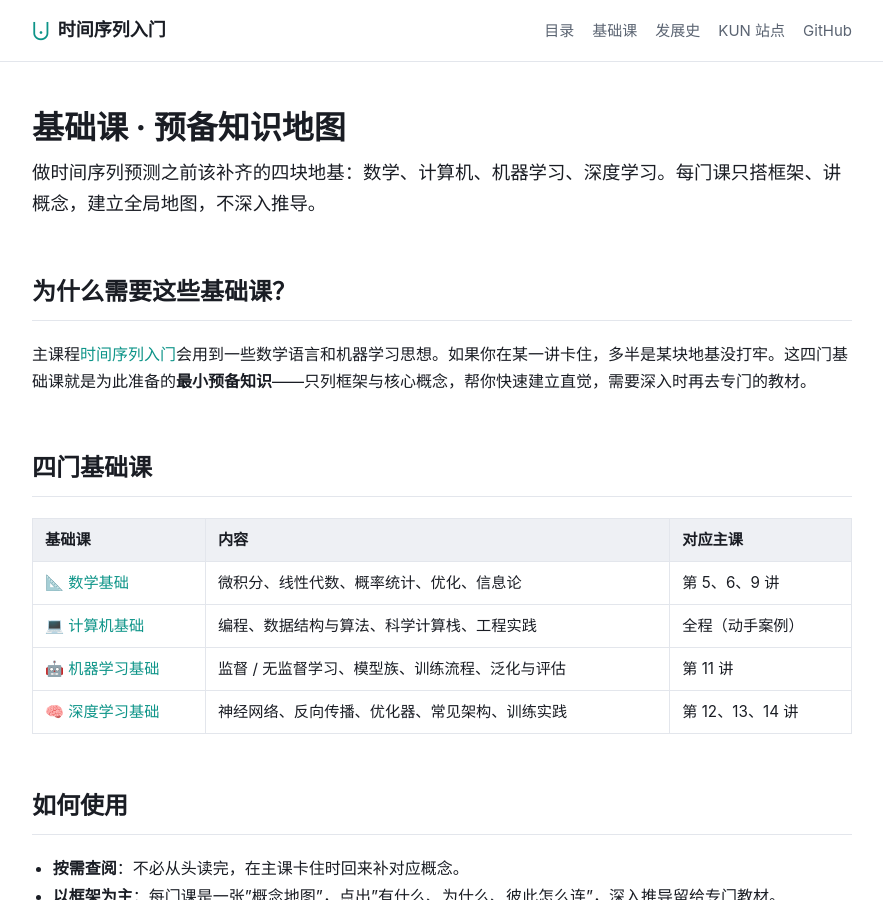
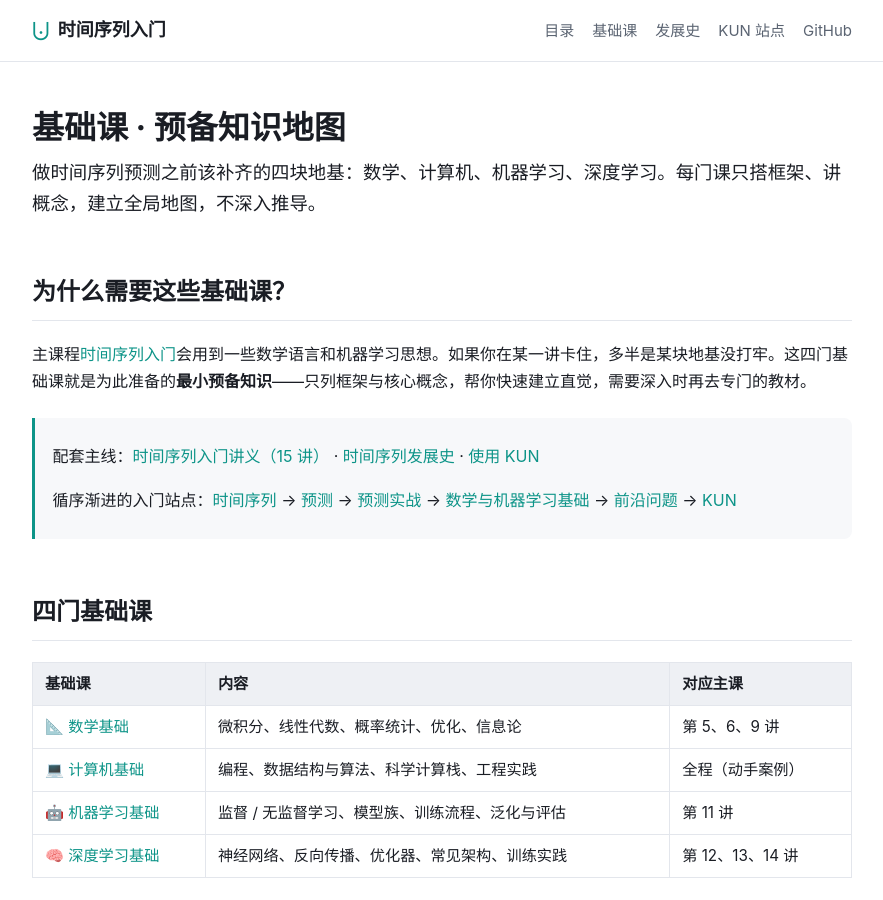
Before and after one commit to JiangYou2025/kun, a Jekyll site: the page built from foundations/index.md, in a window 1280 px wide and 900 px high. Shown: the whole window, without its empty margins (198-1081 px from the left). Built offline with Jekyll 4.4.1, drawn with Linux system fonts in a browser that asks for light colours; comment, search, counter and statistics services are not loaded.

Commit message:
Add cross-reference course list to foundations index
Match the other index pages (course/, history/, tasks/): open with a
blockquote linking to the main lecture course, history, KUN, and the
step-by-step intro journey.

Co-Authored-By: Claude Opus 4.8 (1M context) <noreply@anthropic.com>

```diff
--- a/foundations/index.md
+++ b/foundations/index.md
@@ -11,6 +11,10 @@ next: /foundations/math/
 ## 为什么需要这些基础课？
 
 主课程[时间序列入门](../course/)会用到一些数学语言和机器学习思想。如果你在某一讲卡住，多半是某块地基没打牢。这四门基础课就是为此准备的**最小预备知识**——只列框架与核心概念，帮你快速建立直觉，需要深入时再去专门的教材。
+
+> 配套主线：[时间序列入门讲义（15 讲）](../course/) · [时间序列发展史](../history/) · [使用 KUN](../zh/kun/)
+>
+> 循序渐进的入门站点：[时间序列](../zh/time-series/) → [预测](../zh/forecasting/) → [预测实战](../zh/prediction-in-action/) → [数学与机器学习基础](../zh/math-ml-foundations/) → [前沿问题](../zh/frontier-2026/) → [KUN](../zh/kun/)
 
 ## 四门基础课
 
```
